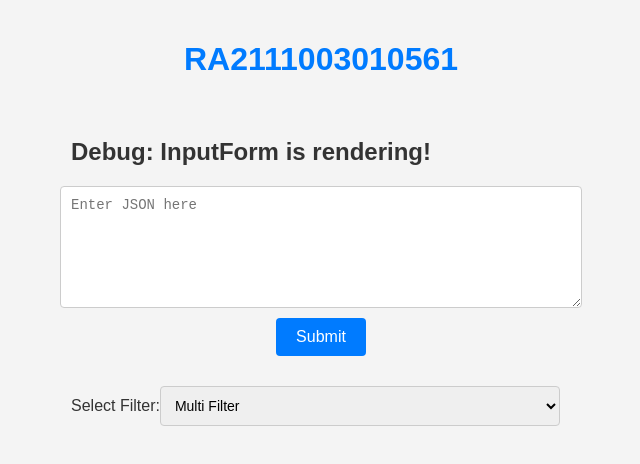
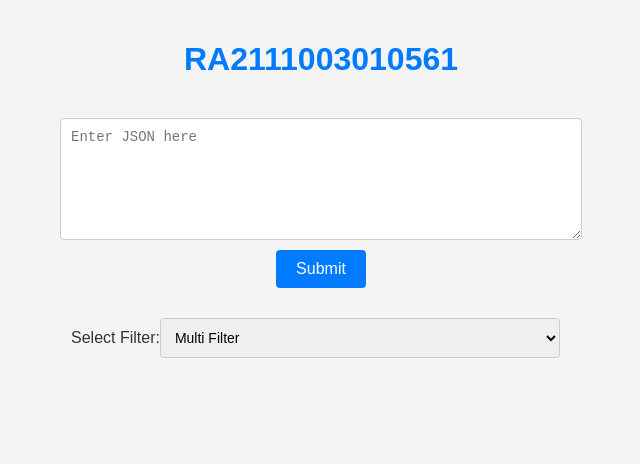
Before and after one commit to NalinDotJs/bfhl, a React (Vite) app in the folder frontend/: page / in a window 1280 px wide. Shown: the top 464 px of the page, without its empty margins (319-959 px from the left). Built offline with nearby package versions, Linux system fonts and the light colour scheme; the HTML template or start-up script is replaced by a standard one.

Commit message:
InputForm.jsx

```diff
--- a/frontend/src/components/InputForm.jsx
+++ b/frontend/src/components/InputForm.jsx
@@ -6,7 +6,7 @@ const InputForm = () => {
     const [response, setResponse] = useState(null);
     const [error, setError] = useState('');
     const [selectedFilters, setSelectedFilters] = useState([]);
-    const [debugMode, setDebugMode] = useState(true); // Debug mode state
+    const [debugMode, setDebugMode] = useState(false); // Debug mode state
 
     const handleSubmit = async (e) => {
         e.preventDefault();
```
